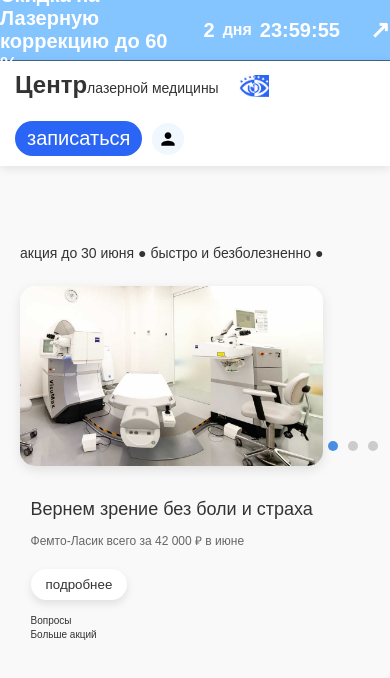
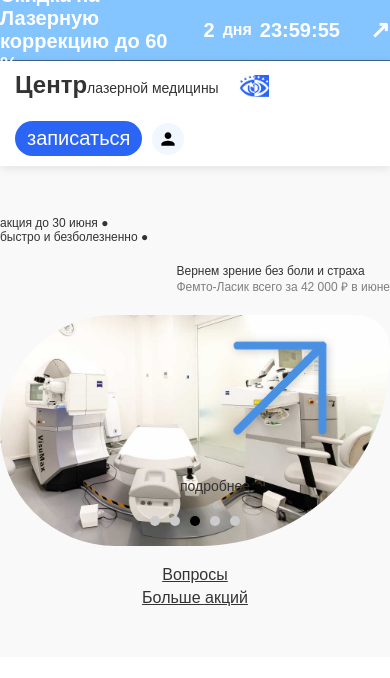
Before and after one commit to EmiiSem/solveon-task-test, a React (Vite) app: page / in a window 390 px wide. Shown: the top 678 px of the page. Built offline with nearby package versions, Linux system fonts and the light colour scheme.

Commit message:
Refining the Banner component. Editing styles and structure of the component

```diff
--- a/src/components/Banner/Banner.tsx
+++ b/src/components/Banner/Banner.tsx
@@ -5,25 +5,35 @@ export const Banner = () => {
     return (
         <section className="banner">
             <div className="container">
-                <div className="banner__content">
-                    <div className="banner__left">
+                <div className="banner__header">
                     <p className="banner__subtitle">
-                            акция до 30 июня ● быстро и безболезненно ●
+                        <span>акция до 30 июня ●</span>
+                        <br />
+                        <span>быстро и безболезненно ●</span>
+                    </p>
+                    <p className="banner__promo-text">
+                        Вернем зрение без боли и страха<br />
+                        <span>Фемто-Ласик всего за 42 000 ₽ в июне</span>
                     </p>
                 </div>
 
-                    <div className="banner__image">
-                        <img src={banner} alt="Медицинское оборудование" />
+                <div className="banner__image-container">
+                    <img src={banner} alt="Медицинское оборудование" className="banner__image" loading="lazy" />
+                    <div className="banner__arrow">
+                        <svg width="200" height="180" viewBox="0 0 200 180" fill="none" xmlns="http://www.w3.org/2000/svg">
+                            <path d="M40 90L160 90 M160 90L100 30 M160 90L100 150" stroke="#4a90e2" strokeWidth="8" strokeLinecap="round" strokeLinejoin="round" />
+                        </svg>
+                        <span className="banner__arrow-text">подробнее</span>
+                    </div>
+                    <div className="banner__indicators">
+                        <span className="banner__indicator"></span>
+                        <span className="banner__indicator"></span>
+                        <span className="banner__indicator active"></span>
+                        <span className="banner__indicator"></span>
+                        <span className="banner__indicator"></span>
+                    </div>
                 </div>
 
-                    <div className="banner__right">
-                        <h2 className="banner__title">Вернем зрение без боли и страха</h2>
-                        <p className="banner__description">
-                            Фемто-Ласик всего за 42 000 ₽ в июне
-                        </p>
-                        <button className="banner__button banner__button--primary">
-                            подробнее
-                        </button>
                 <div className="banner__links">
                     <a href="#" className="banner__link">
                         Вопросы
@@ -33,14 +43,6 @@ export const Banner = () => {
                     </a>
                 </div>
             </div>
-                </div>
-
-                <div className="banner__indicators">
-                    <span className="banner__indicator active"></span>
-                    <span className="banner__indicator"></span>
-                    <span className="banner__indicator"></span>
-                </div>
-            </div>
         </section>
     );
 }
--- a/src/components/Banner/style.scss
+++ b/src/components/Banner/style.scss
@@ -4,88 +4,75 @@
 
     .container {
         display: flex;
-        justify-content: space-between;
+        flex-direction: column;
         align-items: center;
-        padding: 15px 20px;
-        max-width: 1200px;
-        margin: 0 auto;
     }
 
-    &__content {
+    &__header {
         display: flex;
-        gap: 20px;
-    }
-
-    &__left {
-        max-width: 30%;
-        text-align: left;
+        justify-content: space-between;
+        width: 100%;
+        max-width: 1200px;
+        margin-bottom: 20px;
+        padding: 0 20px;
     }
 
     &__subtitle {
         font-size: 16px;
         color: #333;
-        margin-bottom: 10px;
-        white-space: nowrap;
+        white-space: pre-line;
+        text-align: left;
+        margin: 0;
+    }
+
+    &__promo-text {
+        font-size: 16px;
+        color: #333;
+        white-space: pre-line;
+        text-align: right;
+        margin: 0;
+
+        span {
+            color: rgba(6, 6, 6, 0.5);
+        }
+    }
+
+    &__image-container {
+        position: relative;
+        overflow: hidden;
+        border-top-left-radius: 140px;
+        border-top-right-radius: 40px;
+        border-bottom-right-radius: 230px;
+        border-bottom-left-radius: 140px;
+        width: 100%;
+        max-width: 1200px;
     }
 
     &__image {
-        flex: 1;
-        position: relative;
-
-        img {
-            width: 100%;
-            height: auto;
-            border-radius: 20px;
-            box-shadow: 0 4px 12px rgba(0, 0, 0, 0.1);
-        }
+        width: 100%;
+        height: auto;
+        border-radius: inherit;
+        box-shadow: 0 4px 12px rgba(0, 0, 0, 0.1);
+        display: block;
     }
 
-    &__right {
-        max-width: 30%;
-        text-align: left;
+    &__arrow {
+        position: absolute;
+        top: 50%;
+        right: 20px;
+        transform: translateY(-50%);
+        display: flex;
+        flex-direction: column;
+        // align-items: center;
+        // gap: 5px;
     }
 
-    &__title {
-        font-size: 24px;
-        font-weight: 500;
-        color: #333;
-        margin-bottom: 10px;
+    &__arrow svg {
+        transform: rotate(-45deg);
+        filter: drop-shadow(0 2px 4px rgba(0, 0, 0, 0.2));
     }
 
-    &__description {
-        font-size: 16px;
-        color: #666;
-        margin-bottom: 20px;
-    }
-
-    &__button {
-        display: inline-block;
-        padding: 10px 20px;
-        border: none;
-        border-radius: 20px;
-        cursor: pointer;
-        transition: all 0.3s ease;
-
-        &--primary {
-            background-color: #ffffff;
-            color: #333;
-            box-shadow: 0 4px 8px rgba(0, 0, 0, 0.1);
-
-            &:hover {
-                transform: translateY(-2px);
-                box-shadow: 0 8px 16px rgba(0, 0, 0, 0.2);
-            }
-        }
-    }
-
-    &__links {
-        margin-top: 15px;
-        display: flex;
-        flex-direction: column;
-        gap: 5px;
-    }
-
-    &__link {
+    &__arrow-text {
         font-size: 14px;
         color: #333;
         text-decoration: none;
@@ -96,10 +83,35 @@
         }
     }
 
+    &__links {
+        display: flex;
+        flex-direction: column;
+        gap: 5px;
+        margin-top: 20px;
+        width: 100%;
+        max-width: 1200px;
+        padding: 0 20px;
+        align-items: flex-end;
+    }
+
+    &__link {
+        font-size: 20px;
+        color: #333;
+        text-decoration: underline;
+        transition: color 0.3s ease;
+
+        &:hover {
+            color: #4a90e2;
+        }
+    }
+
     &__indicators {
+        position: absolute;
+        bottom: 20px;
+        left: 50%;
+        transform: translateX(-50%);
         display: flex;
-        justify-content: center;
-        margin-top: 20px;
+        gap: 10px;
     }
 
     &__indicator {
@@ -107,83 +119,124 @@
         height: 10px;
         background-color: #ccc;
         border-radius: 50%;
-        margin: 0 5px;
         transition: background-color 0.3s ease;
 
         &.active {
-            background-color: #4a90e2;
+            background-color: #000;
+        }
+    }
+}
+
+@media (min-width: 1440px) {
+    .banner {
+        &__subtitle {
+            white-space: nowrap;
+            display: flex;
+            align-items: center;
+        }
+
+        &__subtitle br {
+            display: none;
+        }
+
+        &__subtitle::before {
+            content: "акция до 30 июня ●";
+        }
+
+        &__subtitle::after {
+            content: "быстро и безболезненно ●";
+            margin-left: 74px;
+        }
+
+        &__subtitle span {
+            display: none;
+        }
+    }
+}
+
+@media (min-width: 1024px) and (max-width: 1439px) {
+    .banner {
+        &__header {
+            padding: 0 15px;
+        }
+
+        &__subtitle,
+        &__promo-text {
+            font-size: 16px;
         }
     }
 }
 
 @media (max-width: 1023px) {
     .banner {
-        &__content {
-            flex-direction: column;
+        &__header {
+            padding: 0 15px;
+        }
+
+        &__subtitle,
+        &__promo-text {
+            font-size: 14px;
+        }
+
+        &__image {
+            border-radius: 100px 20px 200px 100px;
+        }
+
+        &__arrow {
+            top: 40%;
+            right: 15px;
+        }
+
+        &__links {
+            padding: 0 15px;
             align-items: center;
         }
 
-        &__left,
-        &__right {
-            max-width: 100%;
-        }
-
-        &__image {
-            img {
-                border-radius: 15px;
-            }
-        }
-
-        &__title {
-            font-size: 20px;
-        }
-
-        &__description {
-            font-size: 14px;
-        }
-
-        &__button {
-            padding: 8px 15px;
-        }
-
-        &__links {
-            gap: 3px;
-        }
-
         &__link {
-            font-size: 12px;
+            font-size: 18px;
         }
     }
 }
 
 @media (max-width: 767px) {
     .banner {
-        &__content {
-            gap: 15px;
+        &__header {
+            flex-direction: column;
+            align-items: flex-start;
+            gap: 20px;
+            padding: 0 10px;
         }
 
         &__subtitle {
-            font-size: 14px;
+            text-align: left;
         }
 
-        &__title {
-            font-size: 18px;
+        &__promo-text {
+            text-align: left;
+            align-self: flex-end;
         }
 
-        &__description {
+        &__subtitle,
+        &__promo-text {
             font-size: 12px;
         }
 
-        &__button {
-            padding: 8px 15px;
+        &__image {
+            border-radius: 80px 10px 150px 80px;
+        }
+
+        &__arrow {
+            top: 35%;
+            right: 10px;
         }
 
         &__links {
-            gap: 3px;
+            padding: 0 10px;
+            align-items: center;
         }
 
         &__link {
-            font-size: 10px;
+            font-size: 16px;
         }
     }
 }
```
Lines whose indentation alone changed are shown as unchanged.
